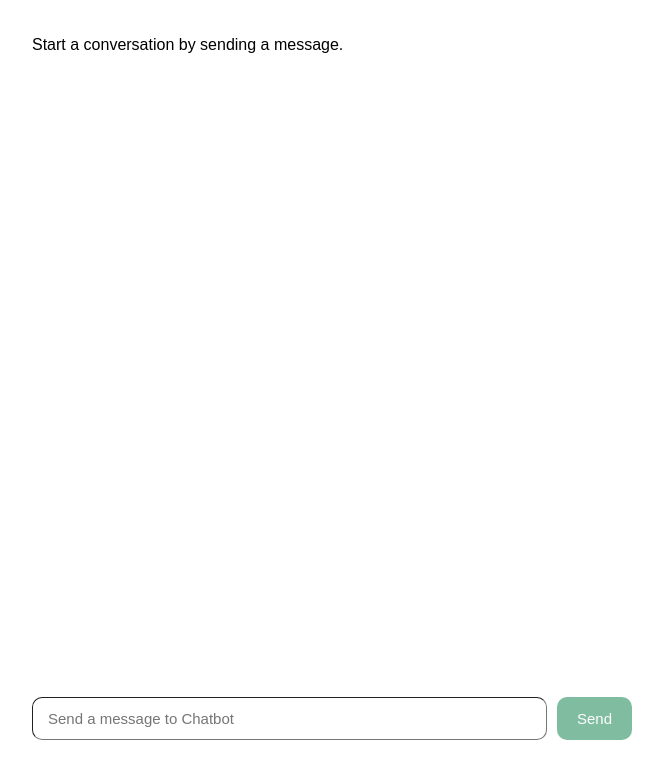
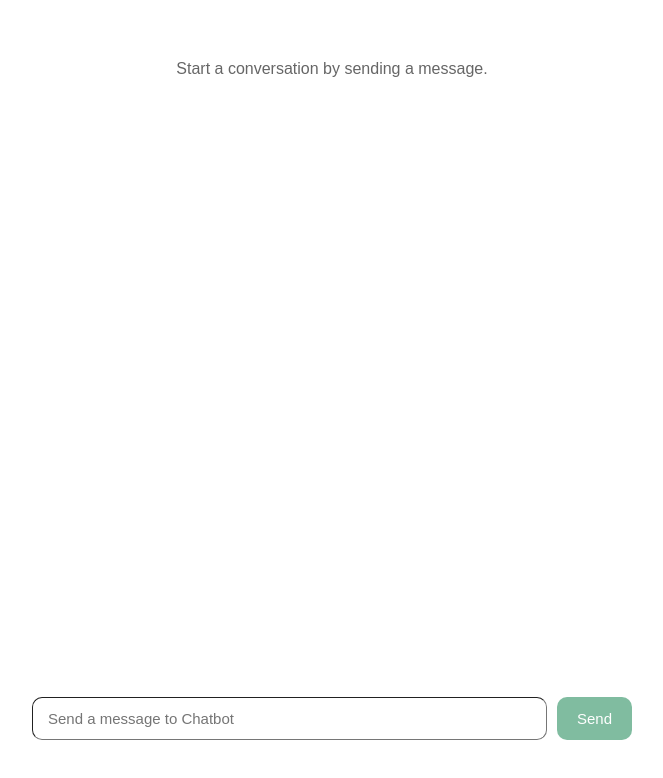
Before and after one commit to armanpreet-singh/React-Chatbot, a React (Vite) app in the folder chatbot-project/: page / in a window 1280 px wide. Shown: the top 778 px of the page, without its empty margins (308-971 px from the left). Built offline with nearby package versions, Linux system fonts and the light colour scheme.

Commit message:
Style the empty chat conversation state

```diff
--- a/chatbot-project/src/components/ChatMessages.css
+++ b/chatbot-project/src/components/ChatMessages.css
@@ -5,3 +5,8 @@
         scrollbar-width: none;
 
       }
+.chat-empty-state {
+  color: #666;
+  text-align: center;
+  padding: 24px 16px;
+}
```
